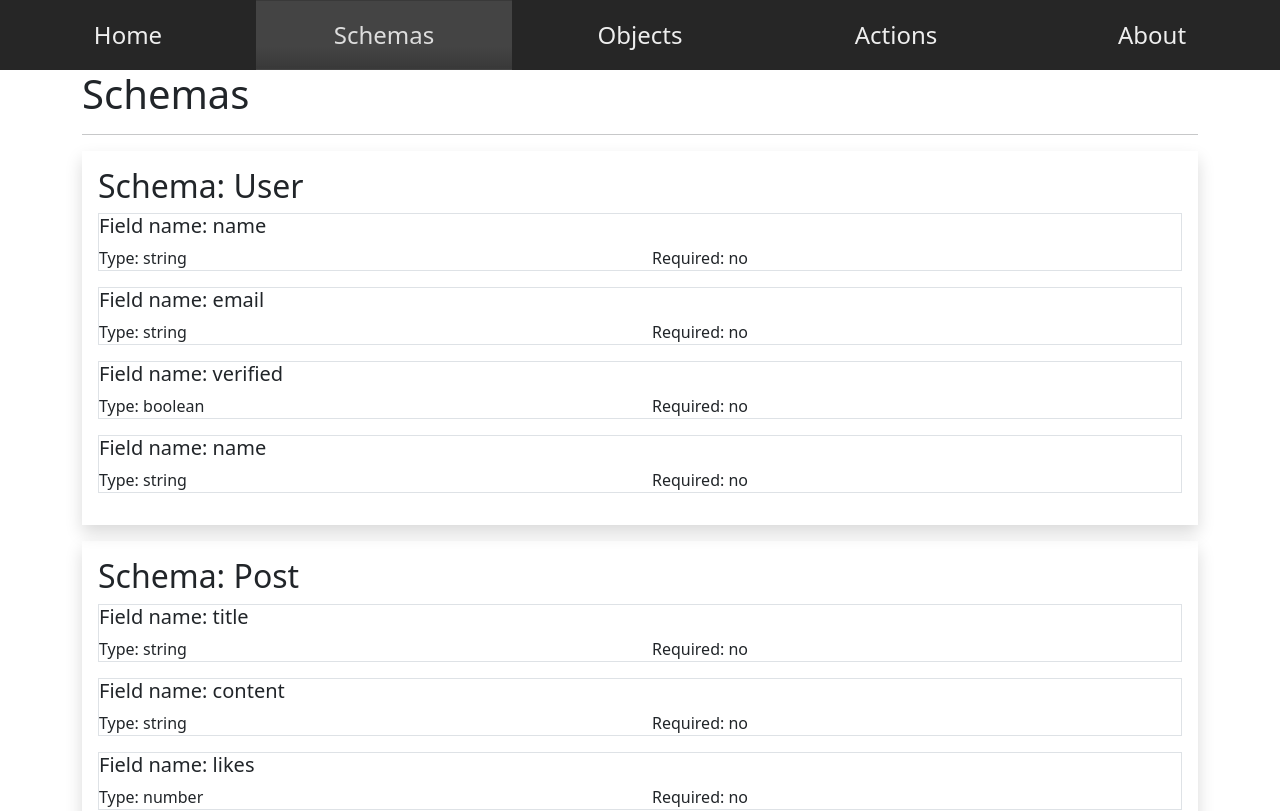
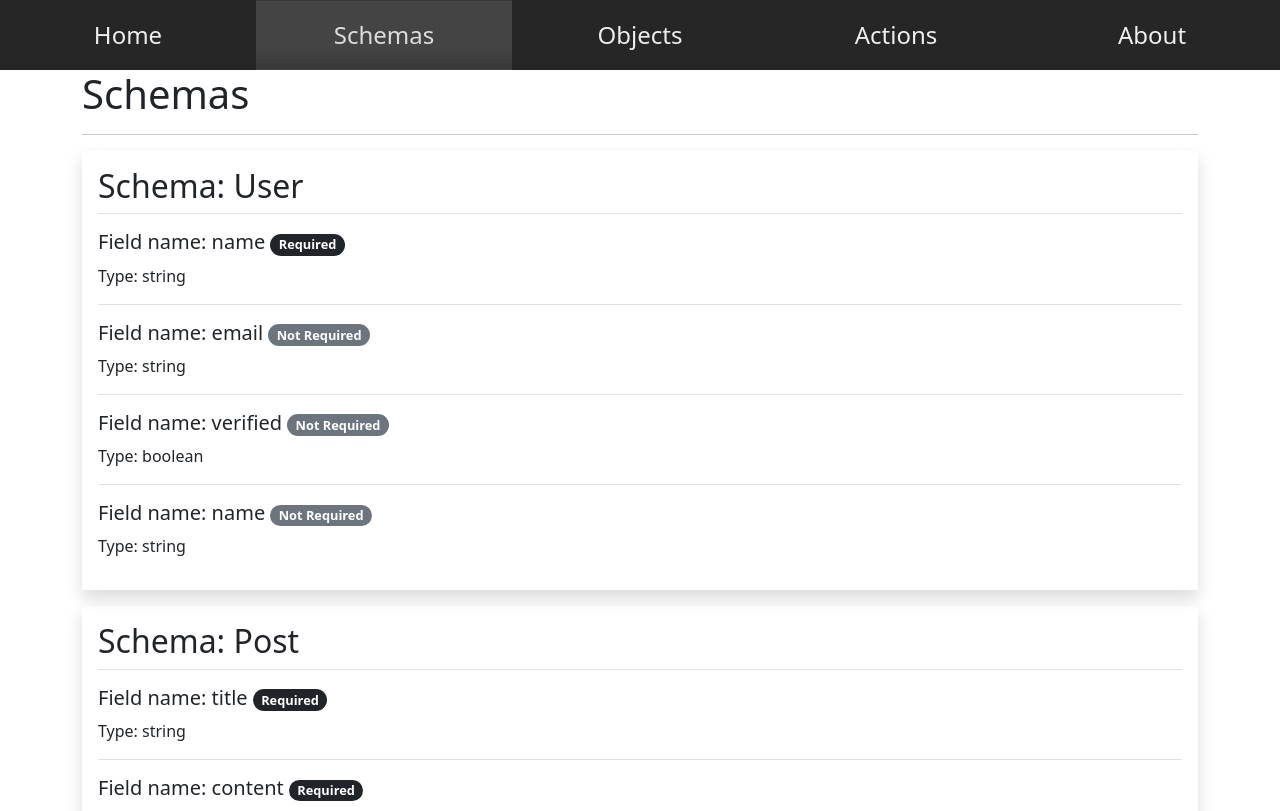
Before and after one commit to LizardLeliel/api-creator, a Vue app: page /schemas in a window 1280 px wide. Shown: the top 811 px of the page. Built offline with nearby package versions, Linux system fonts and the light colour scheme.

Commit message:
Worked on schema display style

```diff
--- a/src/components/SchemaDisplay.vue
+++ b/src/components/SchemaDisplay.vue
@@ -2,11 +2,14 @@
     <div class="p-3">
         <h2> Schema: {{schema.name}} </h2>
 
-        <div class="border mb-3" v-for="field in schema.getFields()">
-            <h5> Field name: {{ field.label }} </h5>
+        <div class="field-info" v-for="field in schema.getFields()">
+            <h5>
+                Field name: {{ field.label }}
+                <span v-if="field.required == true" class="badge rounded-pill bg-dark"> Required </span>
+                <span v-else class="badge rounded-pill bg-secondary"> Not Required </span>
+            </h5>
             <div class="row">
-                <div class="col-6"> Type: {{field.type}} </div>
-                <div class="col-6"> Required: {{ field.required? 'yes': 'no' }} </div>
+                <div class="col-12"> Type: {{field.type}} </div>
             </div>
         </div>
     </div>
@@ -28,4 +31,21 @@
 
 <style scoped lang="scss">
 
+.field-info {
+    padding-top: 1rem;
+    padding-bottom: 1rem;
+
+    border-top: var(--bs-border-width) var(--bs-border-style) var(--bs-border-color);
+
+    &:first {
+        border-top: 0px;
+    }
+
+    h5 .badge {
+        font-size: .8rem;
+    }
+}
+
+
+
 </style>
--- a/src/data/sampleSchemas.ts
+++ b/src/data/sampleSchemas.ts
@@ -4,14 +4,14 @@ import { Schema, FieldType } from '../models/schemas';
 export let USER_SCHEMA: Schema = new Schema("User");
 export let POST_SCHEMA: Schema = new Schema("Post");
 
-USER_SCHEMA.addSimpleField('name', FieldType.string);
+USER_SCHEMA.addSimpleField('name', FieldType.string, true);
 USER_SCHEMA.addSimpleField('email', FieldType.string);
 USER_SCHEMA.addSimpleField('verified', FieldType.boolean);
 USER_SCHEMA.addSimpleField('name', FieldType.string);
 
 
-POST_SCHEMA.addSimpleField('title', FieldType.string);
-POST_SCHEMA.addSimpleField('content', FieldType.string);
+POST_SCHEMA.addSimpleField('title', FieldType.string, true);
+POST_SCHEMA.addSimpleField('content', FieldType.string, true);
 POST_SCHEMA.addSimpleField('likes', FieldType.number);
 // POST_SCHEMA.addSimpleField('title', FieldType.string);
 // POST_SCHEMA.addSimpleField('title', FieldType.string);
```
